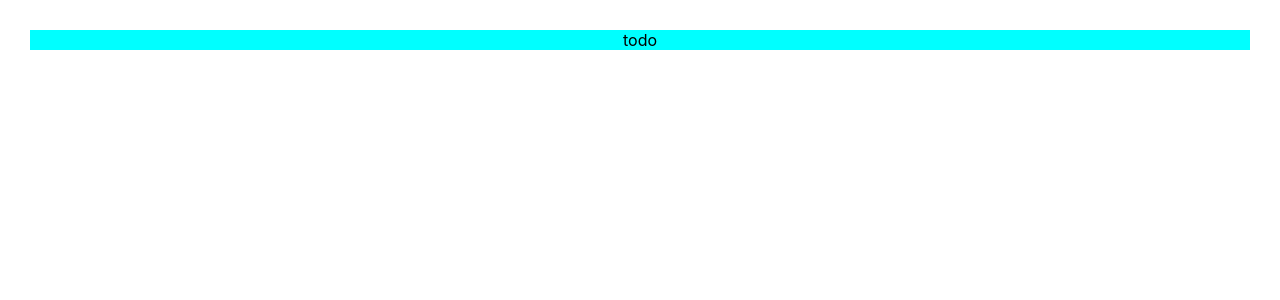
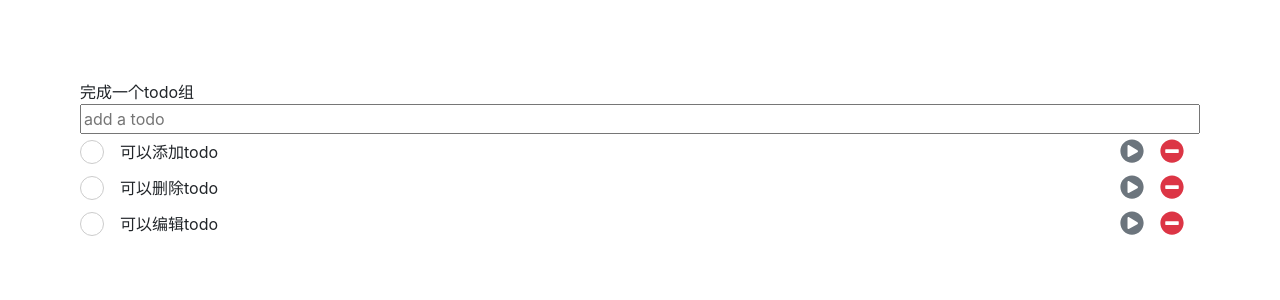
Before and after one commit to Jay-G2017/tomato-todo, a React (Create React App) app: page / in a window 1280 px wide. Shown: the top 300 px of the page. Built offline with nearby package versions, Linux system fonts and the light colour scheme.

Commit message:
feat: finish todoGroupTable and can add todo

```diff
--- a/package.json
+++ b/package.json
@@ -3,6 +3,10 @@
   "version": "0.1.0",
   "private": true,
   "dependencies": {
+    "@fortawesome/fontawesome-svg-core": "^1.2.17",
+    "@fortawesome/free-solid-svg-icons": "^5.8.1",
+    "@fortawesome/react-fontawesome": "^0.1.4",
+    "bootstrap": "^4.3.1",
     "node-sass": "^4.11.0",
     "react": "^16.8.6",
     "react-dom": "^16.8.6",
--- a/src/App.css
+++ b/src/App.css
@@ -1,4 +1,18 @@
 .App {
-  padding: 30px;
-  text-align: center;
+  padding: 80px;
 }
+
+.flex {
+  display: flex;
+}
+.flex-between {
+  display: flex;
+  justify-content: space-between;
+}
+.align-center {
+  align-items: center;
+}
+
+body {
+  background-color: #f1f2f3;
+}
--- a/src/App.js
+++ b/src/App.js
@@ -1,12 +1,21 @@
 import React, { Component } from "react";
 import "./App.css";
-import Todo from "./components/todo";
+import "bootstrap/dist/css/bootstrap.css";
+import TodoGroupTable from "./components/TodoGroupTable";
+
+import { library } from "@fortawesome/fontawesome-svg-core";
+import { FontAwesomeIcon } from "@fortawesome/react-fontawesome";
+import { faPlayCircle } from "@fortawesome/free-solid-svg-icons";
+import { faMinusCircle } from "@fortawesome/free-solid-svg-icons";
+
+library.add(faPlayCircle);
+library.add(faMinusCircle);
 
 class App extends Component {
   render() {
     return (
       <div className="App">
-        <Todo />
+        <TodoGroupTable />
       </div>
     );
   }
--- /dev/null
+++ b/src/components/AddTodoBar.jsx
@@ -0,0 +1,25 @@
+import React, { Component } from "react";
+import "./AddTodoBar.scss";
+
+class AddTodoBar extends Component {
+  state = {};
+
+  handleAddTodoInputKeyDown(e) {
+    console.log("event", e.target.value);
+  }
+  render() {
+    return (
+      <div className="add-todo-bar">
+        <form>
+          <input
+            type="text"
+            placeholder="add a todo"
+            onKeyDown={e => this.props.handleAddTodoInputKeyDown(e)}
+          />
+        </form>
+      </div>
+    );
+  }
+}
+
+export default AddTodoBar;
--- /dev/null
+++ b/src/components/AddTodoBar.scss
@@ -0,0 +1,5 @@
+.add-todo-bar {
+  input[type="text"] {
+    width: 100%;
+  }
+}
--- /dev/null
+++ b/src/components/TodoGroupRow.jsx
@@ -0,0 +1,10 @@
+import React, { Component } from "react";
+
+class TodoGroupRow extends Component {
+  state = {};
+  render() {
+    return <div className="todo-group-row">{this.props.name}</div>;
+  }
+}
+
+export default TodoGroupRow;
--- /dev/null
+++ b/src/components/TodoGroupTable.jsx
@@ -0,0 +1,50 @@
+import React, { Component } from "react";
+import TodoGroupRow from "./TodoGroupRow";
+import AddTodoBar from "./AddTodoBar";
+import TodoTable from "./TodoTable";
+
+class TodoGroupTable extends Component {
+  constructor(props) {
+    super(props);
+    this.state = {
+      todoGroup: { name: "完成一个todo组" },
+      todos: [
+        { id: 1, name: "可以添加todo" },
+        { id: 2, name: "可以删除todo" },
+        { id: 3, name: "可以编辑todo" }
+      ]
+    };
+  }
+
+  handleAddTodoInputKeyDown(e) {
+    if (e.keyCode === 13) {
+      e.preventDefault();
+
+      const todos = this.state.todos.slice();
+      const newTodo = { name: e.target.value };
+      newTodo.id = todos[todos.length - 1].id + 1;
+      todos.push(newTodo);
+
+      this.setState({ todos: todos });
+      e.target.value = null;
+    }
+  }
+
+  render() {
+    const todoGroup = {};
+    todoGroup.name = this.state.todoGroup.name;
+    todoGroup.todos = this.state.todos;
+
+    return (
+      <div className="todo-group-table">
+        <TodoGroupRow name={todoGroup.name} />
+        <AddTodoBar
+          handleAddTodoInputKeyDown={e => this.handleAddTodoInputKeyDown(e)}
+        />
+        <TodoTable todos={todoGroup.todos} />
+      </div>
+    );
+  }
+}
+
+export default TodoGroupTable;
--- /dev/null
+++ b/src/components/TodoRow.jsx
@@ -0,0 +1,48 @@
+import React, { Component } from "react";
+import "./TodoRow.scss";
+import { FontAwesomeIcon } from "@fortawesome/react-fontawesome";
+
+class TodoRow extends Component {
+  state = {};
+
+  renderTodoCheckbox(todoId) {
+    return (
+      <div className="todo-checkbox">
+        <input type="checkbox" id={"checkbox" + todoId} />
+        <label htmlFor={"checkbox" + todoId} />
+      </div>
+    );
+  }
+
+  renderTodoContent(todoName) {
+    return <div className="todo-content">{todoName}</div>;
+  }
+
+  renderTodoTomatoPlay() {
+    return (
+      <div className="todo-play text-secondary">
+        <FontAwesomeIcon icon="play-circle" />
+      </div>
+    );
+  }
+
+  renderTodoDelete() {
+    return (
+      <div className="todo-delete text-danger">
+        <FontAwesomeIcon icon="minus-circle" />
+      </div>
+    );
+  }
+  render() {
+    return (
+      <div className="todo-row flex-between align-center">
+        {this.renderTodoCheckbox(this.props.todo.id)}
+        {this.renderTodoContent(this.props.todo.name)}
+        {this.renderTodoTomatoPlay()}
+        {this.renderTodoDelete()}
+      </div>
+    );
+  }
+}
+
+export default TodoRow;
--- /dev/null
+++ b/src/components/TodoRow.scss
@@ -0,0 +1,48 @@
+.todo-checkbox {
+  position: relative;
+  label {
+    background-color: #fff;
+    border: 1px solid #ccc;
+    border-radius: 50%;
+    cursor: pointer;
+    height: 24px;
+    left: 0;
+    position: absolute;
+    top: 0;
+    width: 24px;
+  }
+  label:after {
+    border: 2px solid #fff;
+    border-top: none;
+    border-right: none;
+    content: "";
+    height: 6px;
+    left: 6px;
+    opacity: 0;
+    position: absolute;
+    top: 7px;
+    transform: rotate(-45deg);
+    width: 11px;
+  }
+  input[type="checkbox"] {
+    visibility: hidden;
+  }
+  input[type="checkbox"]:checked + label {
+    background-color: #66bb6a;
+    border-color: #66bb6a;
+  }
+  input[type="checkbox"]:checked + label::after {
+    opacity: 1;
+  }
+}
+.todo-checkbox {
+  flex: 0 0 40px;
+}
+.todo-content {
+  flex: 1 1 auto;
+}
+.todo-delete,
+.todo-play {
+  font-size: 24px;
+  flex: 0 0 40px;
+}
--- /dev/null
+++ b/src/components/TodoTable.jsx
@@ -0,0 +1,17 @@
+import React, { Component } from "react";
+import TodoRow from "./TodoRow";
+
+class TodoTable extends Component {
+  state = {};
+  render() {
+    return (
+      <div className="todo-table">
+        {this.props.todos.map(todo => {
+          return <TodoRow todo={todo} key={todo.id} />;
+        })}
+      </div>
+    );
+  }
+}
+
+export default TodoTable;
--- a/src/components/todo.jsx
+++ /dev/null
@@ -1,11 +0,0 @@
-import React, { Component } from "react";
-import "./todo.scss";
-
-class Todo extends Component {
-  state = {};
-  render() {
-    return <div className="todo-list">todo</div>;
-  }
-}
-
-export default Todo;
--- a/src/components/todo.scss
+++ /dev/null
@@ -1,3 +0,0 @@
-.todo-list {
-  background-color: aqua;
-}
```
Also changed, not shown: 1 other file (tests, documents, lock files or other folders).
